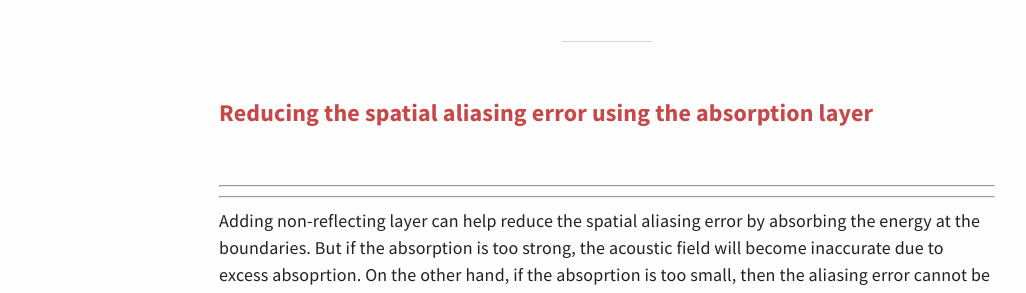
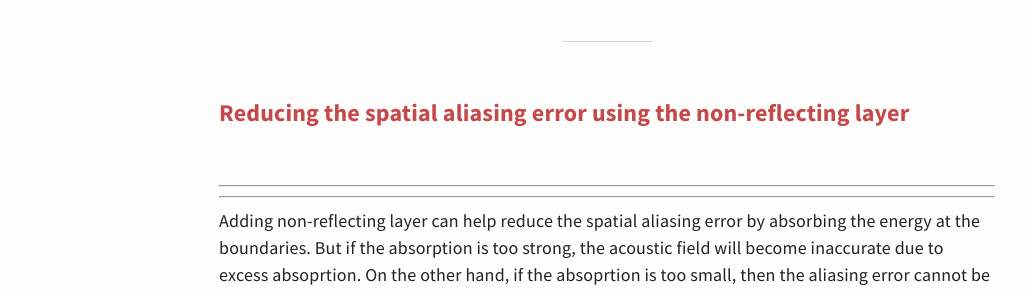
Before and after one commit to m-SOUND/mSOUND, a Jekyll site: the page built from _posts/2019-07-23-2D_absorption.html, in a window 1280 px wide and 900 px high. Shown: the part 150-443 px from the top of the window, without its empty margins (33-1059 px from the left). Built offline with Jekyll 4.4.1, drawn with Linux system fonts in a browser that asks for light colours; some of the changed text lies outside the part shown.

Commit message:
Update 2019-07-23-2D_absorption.html

```diff
--- a/_posts/2019-07-23-2D_absorption.html
+++ b/_posts/2019-07-23-2D_absorption.html
@@ -1,5 +1,5 @@
 ---
-title: Reducing the spatial aliasing error using the absorption layer
+title: Reducing the spatial aliasing error using the non-reflecting layer
 ---
 <p>
 <br>
@@ -68,5 +68,5 @@
 <br>&middot;<a href="https://m-sound.github.io/mSOUND/FSMDM-3D_heterogeneous">
     Simulation of a 3D heterogeneous medium using the frequency-specific mixed domain method</a>
  <br>&middot;<a href="https://m-sound.github.io/mSOUND/2D_absorption">
-    Reducing the spatial aliasing error using the absorption layer</a>
+    Reducing the spatial aliasing error using the non-reflecting layer</a>
 </p>
```
